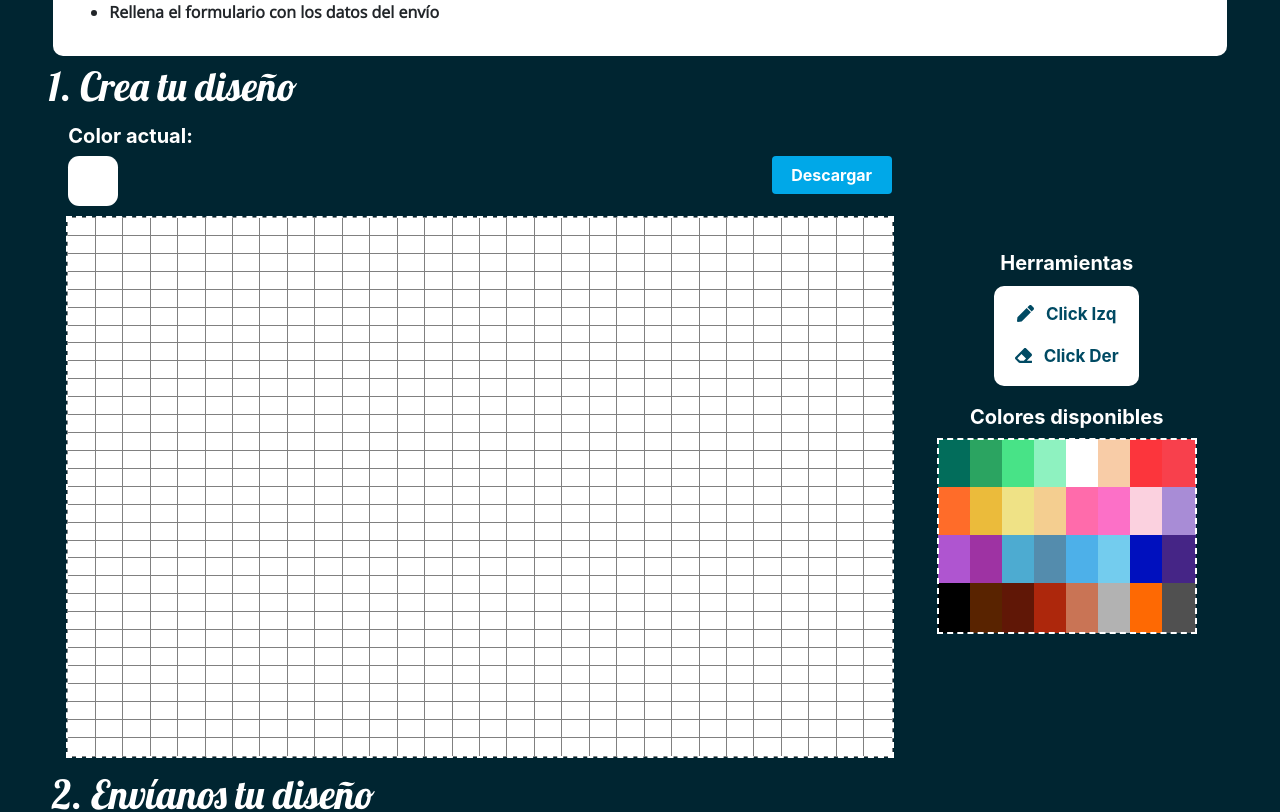
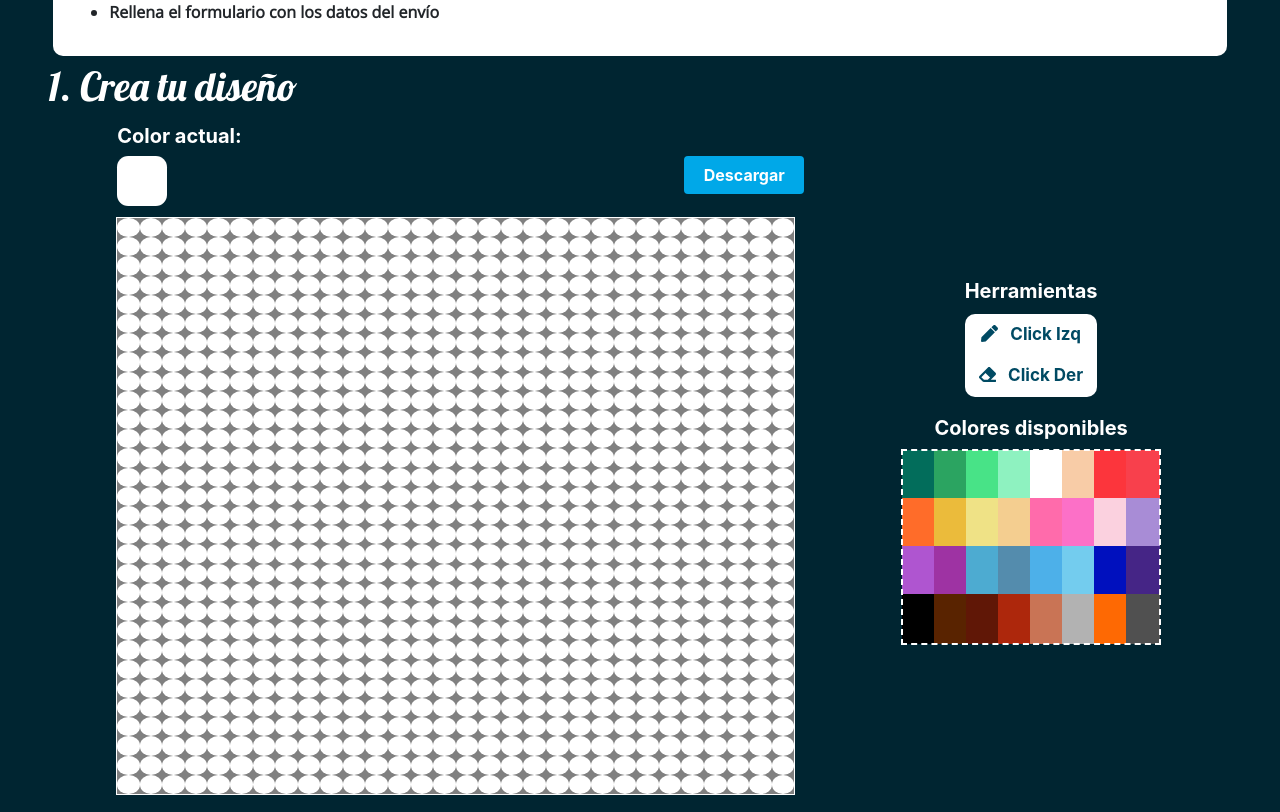
Before and after one commit to Ktdral14/DiamondPixel, a React (Create React App) app: page /Designer in a window 1280 px wide. Shown: the part 260-1072 px from the top of the page. Built offline with nearby package versions, Linux system fonts and the light colour scheme; a web font is replaced by a local one.

Commit message:
cambio de grid

```diff
--- a/src/Designer.jsx
+++ b/src/Designer.jsx
@@ -114,11 +114,11 @@ export const Designer = () => {
                     <div className="col-12 pl-1 pl-md-5">
                         <label className="eslogan2">1. Crea tu diseño</label>
                     </div>
-                    <div className="col-12">
+                    <div className="col-11">
                         <div className="row justify-content-center align-content-center">
                             <div className="col-12 col-md-8">
                                 <div className="row justify-content-between align-items-center">
-                                    <div className="col-12 mb-2">
+                                    <div className="col-11 mb-2">
                                         <h3 className="font-white">Color actual:</h3>
                                         <div className="row">
                                             <div className="col-6">
@@ -151,10 +151,10 @@ export const Designer = () => {
                                         <label className="font-white">Herramientas</label>
                                         <div className="herramientas m-auto">
                                             <div className="row h-100 justify-content-center align-content-center">
-                                                <div className="col-12 mb-3">
+                                                <div className="col-12 mb-3 mt-2">
                                                     <span className="text-bold"><FontAwesomeIcon className="mr-2" icon={faPen} /> Click Izq</span>
                                                 </div>
-                                                <div className="col-12">
+                                                <div className="col-12 mb-2">
                                                     <span className="text-bold"><FontAwesomeIcon className="mr-2" icon={faEraser} /> Click Der</span>
                                                 </div>
                                             </div>
--- a/src/index.css
+++ b/src/index.css
@@ -364,7 +364,6 @@ box-shadow:  7px 7px 14px #bababa,
 .herramientas {
   background-color: white;
   color: #004a63;
-  height: 100px;
   width: 50%;
   border-radius: 10px;
 }
@@ -376,11 +375,12 @@ box-shadow:  7px 7px 14px #bababa,
 /* Grid */
 .grid {
   display: grid;
+  background: gray;
   grid-template-rows: repeat(30, 1fr);
   grid-template-columns: repeat(30, 1fr);
-  width: 100%;
-  height: 42vw;
-  outline: 2px dashed white;
+  width: 90%;
+  height: 45vw;
+  outline: 1px solid white;
 }
 .grid-colores {
   display: grid;
@@ -391,9 +391,10 @@ box-shadow:  7px 7px 14px #bababa,
   outline: 2px dashed white;
 }
 .cell {
-  outline: 1px solid gray;
   background: white;
   cursor: pointer;
+  margin: 0px;
+  border-radius: 50%;
   transition: all 0.2s ease 0s;
 }
 .cell-color {
```
